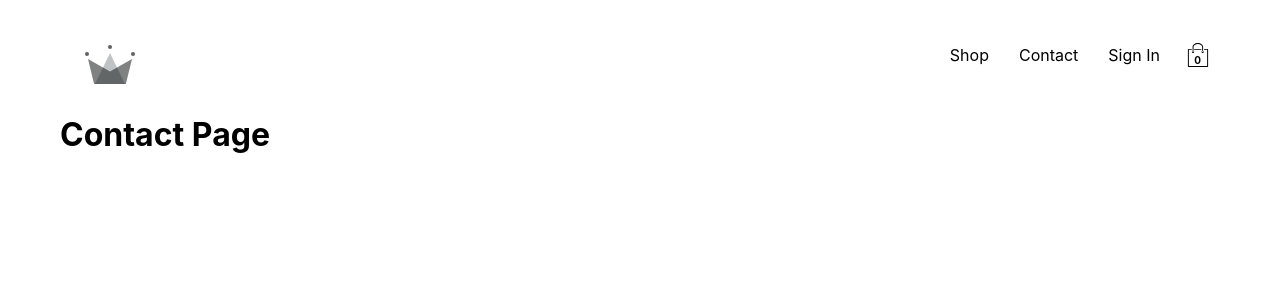
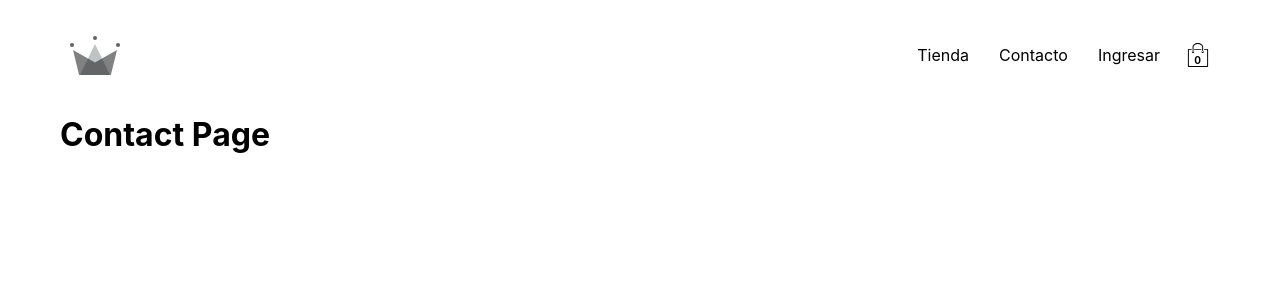
Before and after one commit to juadgarciagom/eshop-clothes, a React (Create React App) app: page /contact in a window 1280 px wide. Shown: the top 300 px of the page. Built offline with nearby package versions, Linux system fonts and the light colour scheme; no server answers; a web font is replaced by a local one.

Commit message:
Small changes in language and published in gh-pages

```diff
--- a/package.json
+++ b/package.json
@@ -1,4 +1,5 @@
 {
+  "homepage": "https://juadgarciagom.github.io/eshop-clothes",
   "name": "e-shop-ropa",
   "version": "0.1.0",
   "private": true,
@@ -22,6 +23,8 @@
   },
   "scripts": {
     "preinstall": "npx npm-force-resolutions",
+    "predeploy": "npm run build",
+    "deploy": "gh-pages -d build",
     "start": "react-scripts start",
     "build": "react-scripts build",
     "test": "react-scripts test",
@@ -48,5 +51,8 @@
   "resolutions": {
     "postcss": "^8.4.5",
     "nth-check": "^2.0.1"
+  },
+  "devDependencies": {
+    "gh-pages": "^3.2.3"
   }
 }
--- a/public/index.html
+++ b/public/index.html
@@ -24,7 +24,7 @@
       work correctly both with client-side routing and a non-root public URL.
       Learn how to configure a non-root public URL by running `npm run build`.
     -->
-    <title>React App</title>
+    <title>Clothes shop</title>
   </head>
   <body>
     <noscript>You need to enable JavaScript to run this app.</noscript>
--- a/src/components/header/Header.jsx
+++ b/src/components/header/Header.jsx
@@ -45,18 +45,18 @@ const Header = ({ currentUser, hidden }) => {
 
             <div className="options">
                 <Link className="option" to="/shop">
-                    Shop
+                    Tienda
                 </Link>
                 <Link className="option" to="/contact">
-                    Contact
+                    Contacto
                 </Link>
                 {currentUser ? (
                     <div className="option" onClick={() => auth.signOut()}>
-                        Sign Out
+                        Salir
                     </div>
                 ) : (
                     <Link className="option" to="/signin">
-                        Sign In
+                        Ingresar
                     </Link>
                 )}
                 <CartIcon />
--- a/src/components/header/header.scss
+++ b/src/components/header/header.scss
@@ -8,7 +8,9 @@
     .logo-container {
       height: 100%;
       width: 70px;
-      padding: 25px;
+      display: flex;
+      align-items: center;
+      justify-content: center;
     }
 
     .options {
--- a/src/pages/homepage/Homepage.jsx
+++ b/src/pages/homepage/Homepage.jsx
@@ -7,7 +7,6 @@ import "./homepage.scss";
 const HomePage = () => {
     return (
         <div className="homepage">
-            <h1>Bienvenido al e-shop</h1>
             <Directory />
         </div>
     );
--- a/src/pages/shop/shop_data.js
+++ b/src/pages/shop/shop_data.js
@@ -1,7 +1,7 @@
 const shopData = {
     hats: {
         id: 1,
-        title: "Hats",
+        title: "Gorras",
         routeName: "hats",
         items: [
             {
@@ -62,7 +62,7 @@ const shopData = {
     },
     sneakers: {
         id: 2,
-        title: "Sneakers",
+        title: "Calzado",
         routeName: "sneakers",
         items: [
             {
@@ -117,7 +117,7 @@ const shopData = {
     },
     jackets: {
         id: 3,
-        title: "Jackets",
+        title: "Chaquetas",
         routeName: "jackets",
         items: [
             {
@@ -154,7 +154,7 @@ const shopData = {
     },
     womens: {
         id: 4,
-        title: "Womens",
+        title: "Mujeres",
         routeName: "womens",
         items: [
             {
@@ -203,7 +203,7 @@ const shopData = {
     },
     mens: {
         id: 5,
-        title: "Mens",
+        title: "Hombres",
         routeName: "mens",
         items: [
             {
```
Also changed, not shown: 2 other files (tests, documents, lock files or other folders).
